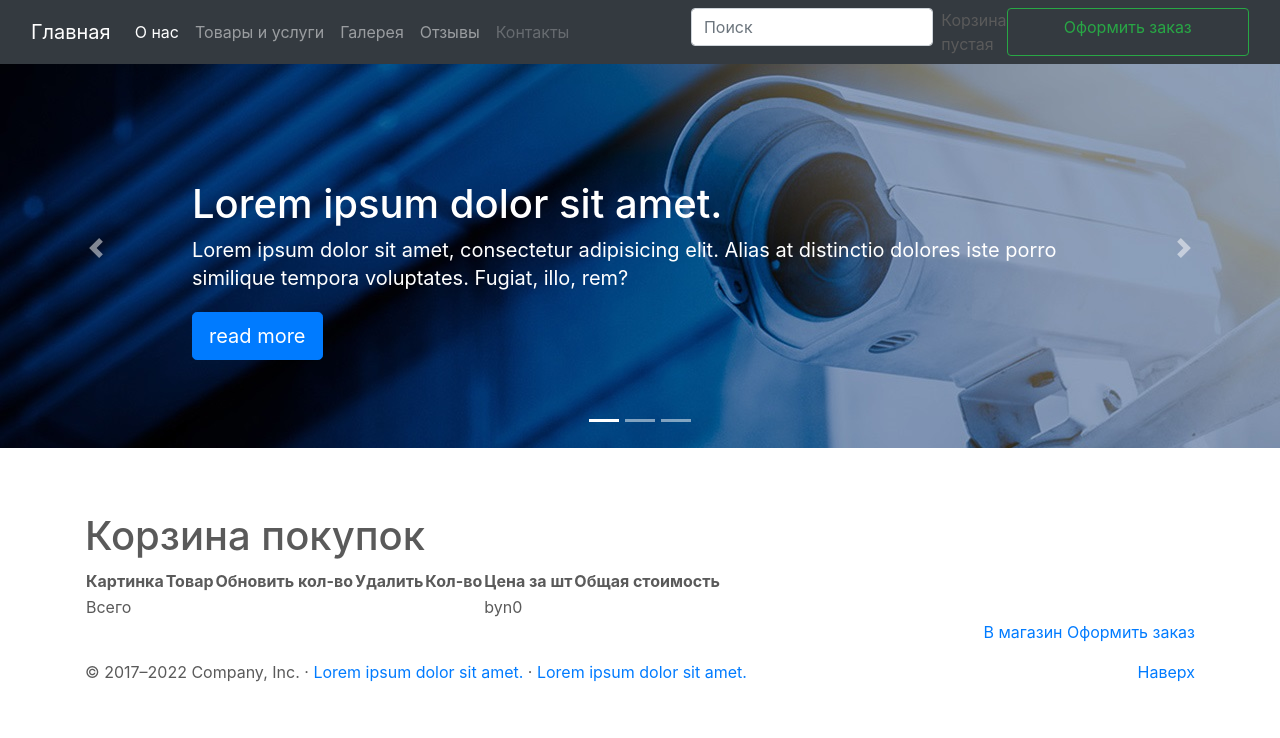
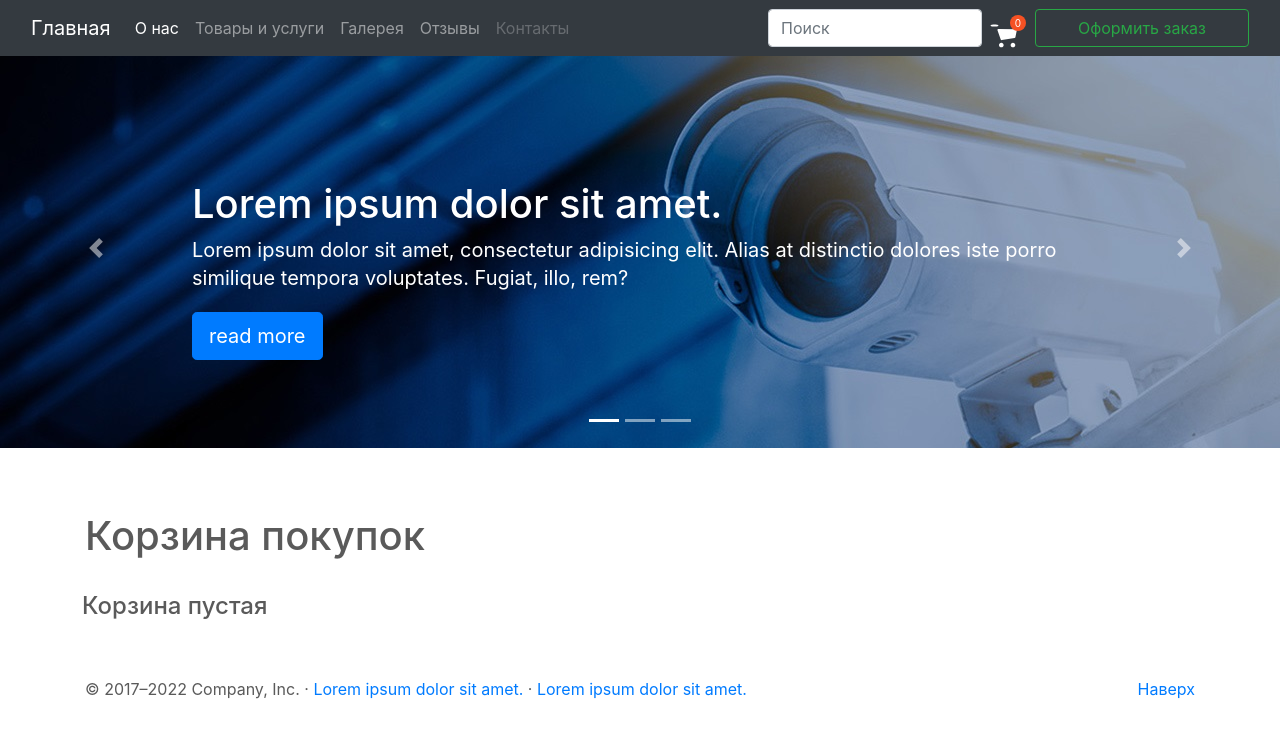
Before and after one commit to sanja081107/hi-see-cam, a Django app: page /cart/ in a window 1280 px wide. Shown: the top 738 px of the page. Run offline with Django 4.2, Linux system fonts and the light colour scheme; some libraries are stand-ins or nearby versions.

Commit message:
fifth commit

```diff
--- a/hiseecam/cart/templates/cart/detail.html
+++ b/hiseecam/cart/templates/cart/detail.html
@@ -2,55 +2,65 @@
 {% load static %}
 
 {% block body %}
-  <h1>Корзина покупок</h1>
-  <table class="cart">
-    <thead>
-      <tr>
-        <th>Картинка</th>
-        <th>Товар</th>
-        <th>Обновить кол-во</th>
-        <th>Удалить</th>
-        <th>Кол-во</th>
-        <th>Цена за шт</th>
-        <th>Общая стоимость</th>
-      </tr>
-    </thead>
-    <tbody>
+  <h1>Корзина покупок</h1><br>
+
+  <div class="row pb-5">
+    {% if cart %}
       {% for item in cart %}
-        {% with product=item.product %}
-          <tr>
-            <td>
-              <a href="{{ product.get_absolute_url }}">
-                <img src="{% if product.photo %}{{ product.photo.url }}{% else %}{% static 'main/img/no_image.png' %}{% endif %}">
-              </a>
-            </td>
-            <td>{{ product.title }}</td>
-            <td>
-              <form action="{% url 'cart:cart_add' product.id %}" method="post">
-                {{ item.update_quantity_form.quantity }}
-                {{ item.update_quantity_form.update }}
-                <input type="submit" value="Обновить">
-                {% csrf_token %}
-              </form>
-            </td>
-            <td><a href="{% url 'cart:cart_remove' product.id %}">Удалить</a></td>
-            <td>
-              {{ item.quantity }}
-            </td>
-            <td class="num">byn{{ item.price }}</td>
-            <td class="num">byn{{ item.total_price }}</td>
-          </tr>
+        {% with el=item.product %}
+          <div class="row border-bottom border-top border-left border-right">
+            <div class="col col-30 border-right">
+              <p align="center"><img src="{{ el.photo.url }}" alt=""></p>
+              <p align="center">Название: <a href="{{ el.get_absolute_url }}">{{ el.title }}</a></p>
+            </div>
+            <div class="col">
+              <div class="row">
+                <div class="col"><br>
+                  <form action="{% url 'cart:cart_update' el.id %}" method="post">
+                    {% csrf_token %}
+                    Количество:<br><br>
+                    {{ item.update_quantity_form.quantity }}
+                    {{ item.update_quantity_form.update }}
+                    <input type="submit" value="Обновить">
+                  </form>
+                </div>
+                <div class="col"><br>
+                  Цена за штуку:<br><br>
+                  {{ item.price }} руб
+                </div>
+              </div>
+            </div>
+            <div class="col">
+              <div class="row">
+                <div class="col"><br>
+                  Общая цена:<br><br>
+                  {{ item.total_price }} руб
+                </div>
+                <div class="col"><br>
+                  Удалить:<br><br>
+                  <a class="btn btn-danger" href="{% url 'cart:cart_remove' el.id %}">Удалить {{ item.quantity }}шт</a>
+                </div>
+              </div>
+            </div>
+          </div>
         {% endwith %}
       {% endfor %}
-      <tr class="total">
-        <td>Всего</td>
-        <td colspan="4"></td>
-        <td class="num">byn{{ cart.get_total_price }}</td>
-      </tr>
-    </tbody>
-  </table>
-  <p class="text-right">
-    <a href="{% url 'camera_list' %}" class="button light">В магазин</a>
-    <a href="#" class="button">Оформить заказ</a>
-  </p>
+          <div class="row border-bottom border-left border-right">
+            <div class="col"><br>Стоимость:<br><br></div>
+            <div class="col"></div>
+            <div class="col"></div>
+            <div class="col"></div>
+            <div class="col"><br>{{ cart.get_total_price }} руб<br><br></div>
+            <div class="col">
+              <p align="right"><br><a href="{% url 'camera_list' %}" class="button light">В магазин</a></p>
+            </div>
+            <div class="col">
+              <p align="right"><br><a href="{% url 'cart:print_cart' %}" class="button">Оформить заказ</a></p>
+            </div>
+          </div>
+    {% else %}
+      <h4>Корзина пустая</h4>
+    {% endif %}
+  </div>
+
 {% endblock %}
--- a/hiseecam/cart/urls.py
+++ b/hiseecam/cart/urls.py
@@ -6,5 +6,7 @@ app_name = 'cart'
 urlpatterns = [
     path('', views.cart_detail, name='cart_detail'),
     path('add/<int:product_id>/', views.cart_add, name='cart_add'),
+    path('update/<int:product_id>/', views.cart_update, name='cart_update'),
     path('remove/<int:product_id>/', views.cart_remove, name='cart_remove'),
+    path('print_cart/', views.print_cart, name='print_cart'),
 ]
--- a/hiseecam/cart/views.py
+++ b/hiseecam/cart/views.py
@@ -18,6 +18,18 @@ def cart_add(request, product_id):
                  update_quantity=cd['update'])
     return redirect(product.get_absolute_url())
 
+@require_POST
+def cart_update(request, product_id):
+    cart = Cart(request)
+    product = get_object_or_404(Cameras, id=product_id)
+    form = CartAddProductForm(request.POST)
+    if form.is_valid():
+        cd = form.cleaned_data
+        cart.add(product=product,
+                 quantity=cd['quantity'],
+                 update_quantity=cd['update'])
+    return redirect('cart:cart_detail')
+
 
 def cart_remove(request, product_id):
     cart = Cart(request)
@@ -32,3 +44,11 @@ def cart_detail(request):
         item['update_quantity_form'] = CartAddProductForm(initial={'quantity': item['quantity'],
                                                                    'update': True})
     return render(request, 'cart/detail.html', {'cart': cart})
+
+
+def print_cart(request):
+    cart = Cart(request)
+    for item in cart:
+        print(item)
+    print(cart.get_total_price())
+    return redirect('home')
--- a/hiseecam/main/models.py
+++ b/hiseecam/main/models.py
@@ -21,4 +21,4 @@ class Cameras(models.Model):
     class Meta:
         verbose_name = 'Камера'
         verbose_name_plural = 'Камеры'
-        ordering = ['-date_published']
+        ordering = ['-date_published', 'title']
--- a/hiseecam/main/static/main/css/carousel.rtl.css
+++ b/hiseecam/main/static/main/css/carousel.rtl.css
@@ -87,10 +87,20 @@ body {
     .camera-list-mobile {
         margin-left: 10%;
     }
+    #search-results {
+        width: 80%;
+        position: fixed;
+        margin-top: 8%;
+    }
 }
 @media (min-width: 900px) {
     .mobile-carusel-photo {
         display: none;
+    }
+    #search-results {
+        width: 20%;
+        position: fixed;
+        margin-top: 4%;
     }
 }
 
@@ -156,12 +166,6 @@ white-space: nowrap;
     margin-bottom: 5%;
 }
 
-#search-results {
-    width: 20%;
-    position: fixed;
-    margin-top: 4%;
-}
-
 .card-img-top {
     width: 286px;
     height: 180px;
@@ -170,3 +174,26 @@ white-space: nowrap;
 .col-sm {
     margin-bottom: 20px;
 }
+
+.navbar-pc__icon--basket {
+    width: 27px;
+    position: absolute;
+    margin-top: 15px;
+    background-image: url(cart.svg);
+}
+.navbar-pc__notify {
+    position: relative;
+    font-size: 10px;
+    line-height: 13px;
+    text-transform: uppercase;
+    color: #fff;
+    text-align: center;
+    display: inline-block;
+    min-width: 16px;
+    height: 16px;
+    top: -15px;
+    right: -20px;
+    background: #f55123;
+    padding: 2px 3px 1px;
+    border-radius: 16px;
+}
--- a/hiseecam/main/templates/main/base.html
+++ b/hiseecam/main/templates/main/base.html
@@ -77,23 +77,39 @@
                            name="q"
                            hx-get="{% url 'search' %}"
                            hx-trigger="keyup changed delay:300ms"
-                           hx-target="#search-results"
-                    >
+                           hx-target="#search-results">
+
                     <div id="search-results">
                         {% include 'main/search-results.html' %}
                     </div>
 
-                    <div class="cart">
-                        {% with total_items=cart|length %}
-                            {% if cart|length > 0 %}
-                                <a href="{% url 'cart:cart_detail' %}">
-                                    {{ total_items }} шт, byn{{ cart.get_total_price }}
-                                </a>
-                            {% else %}
-                                Корзина пустая
-                            {% endif %}
-                        {% endwith %}
+                    <div class="navbar-pc__item j-item-basket">
+                        <a class="navbar-pc__link j-wba-header-item" data-wba-header-name="Cart" href="{% url 'cart:cart_detail' %}">
+                            <span class="navbar-pc__icon navbar-pc__icon--basket">
+                                {% with total_items=cart|length %}
+                                    {% if cart|length > 0 %}
+                                        <span class="navbar-pc__notify">{{ total_items }}</span>
+                                    {% else %}
+                                        <span class="navbar-pc__notify">0</span>
+                                    {% endif %}
+                                {% endwith %}
+                            </span>
+                        </a>
                     </div>
+
+                    <div class="cart">&nbsp;&nbsp;&nbsp;&nbsp;&nbsp;&nbsp;&nbsp;&nbsp;&nbsp;&nbsp;</div>
+
+<!--                    <div class="cart">-->
+<!--                        {% with total_items=cart|length %}-->
+<!--                            {% if cart|length > 0 %}-->
+<!--                                <a href="{% url 'cart:cart_detail' %}">-->
+<!--                                    {{ total_items }} шт, byn{{ cart.get_total_price }}-->
+<!--                                </a>-->
+<!--                            {% else %}-->
+<!--                                Корзина пустая-->
+<!--                            {% endif %}-->
+<!--                        {% endwith %}-->
+<!--                    </div>-->
 
                     <a class="btn btn-outline-success" href="{% url 'ordering' %}">Оформить заказ</a>
 
```
Also changed, not shown: hiseecam/main/templates/main/camera_list.html (+1 -25 lines), hiseecam/db.sqlite3, hiseecam/main/static/main/css/cart.svg (added).
